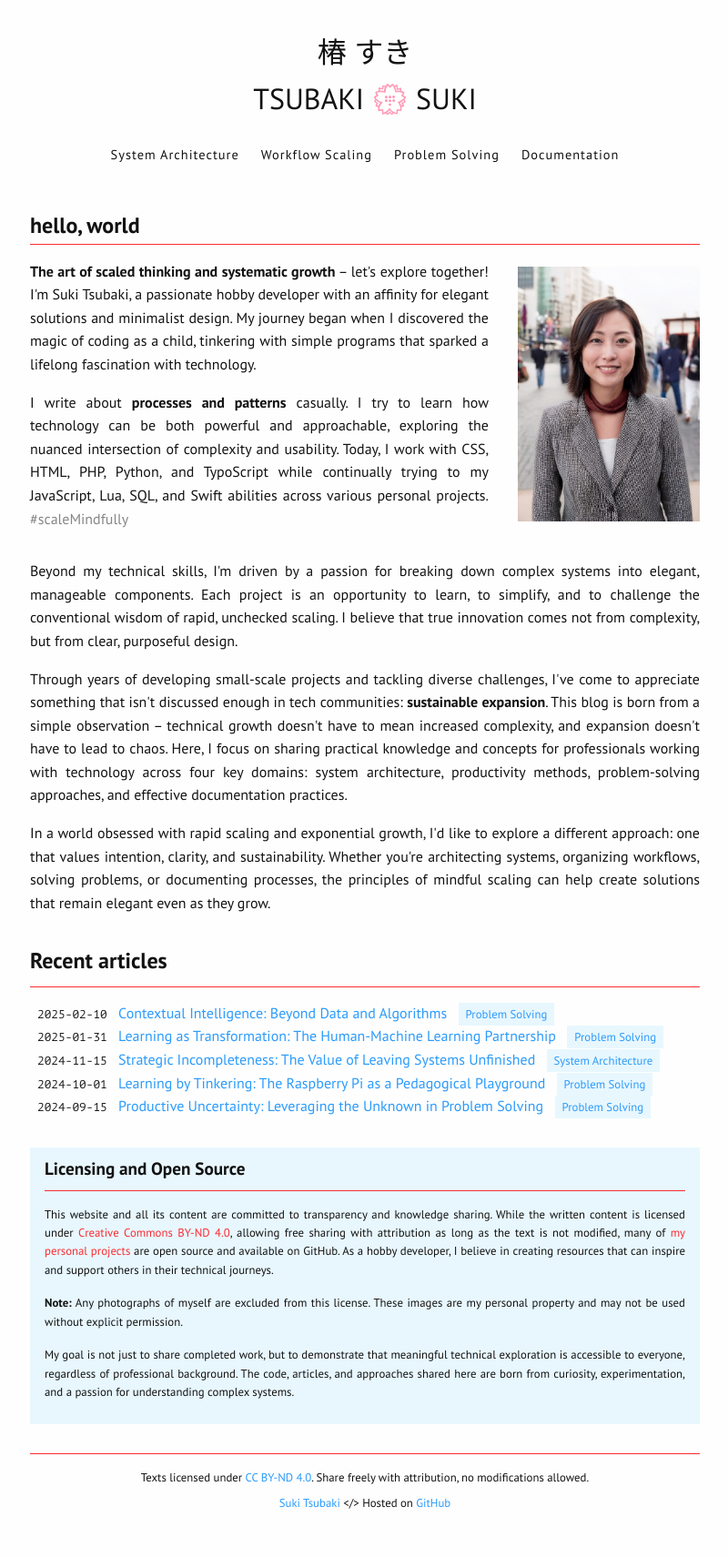
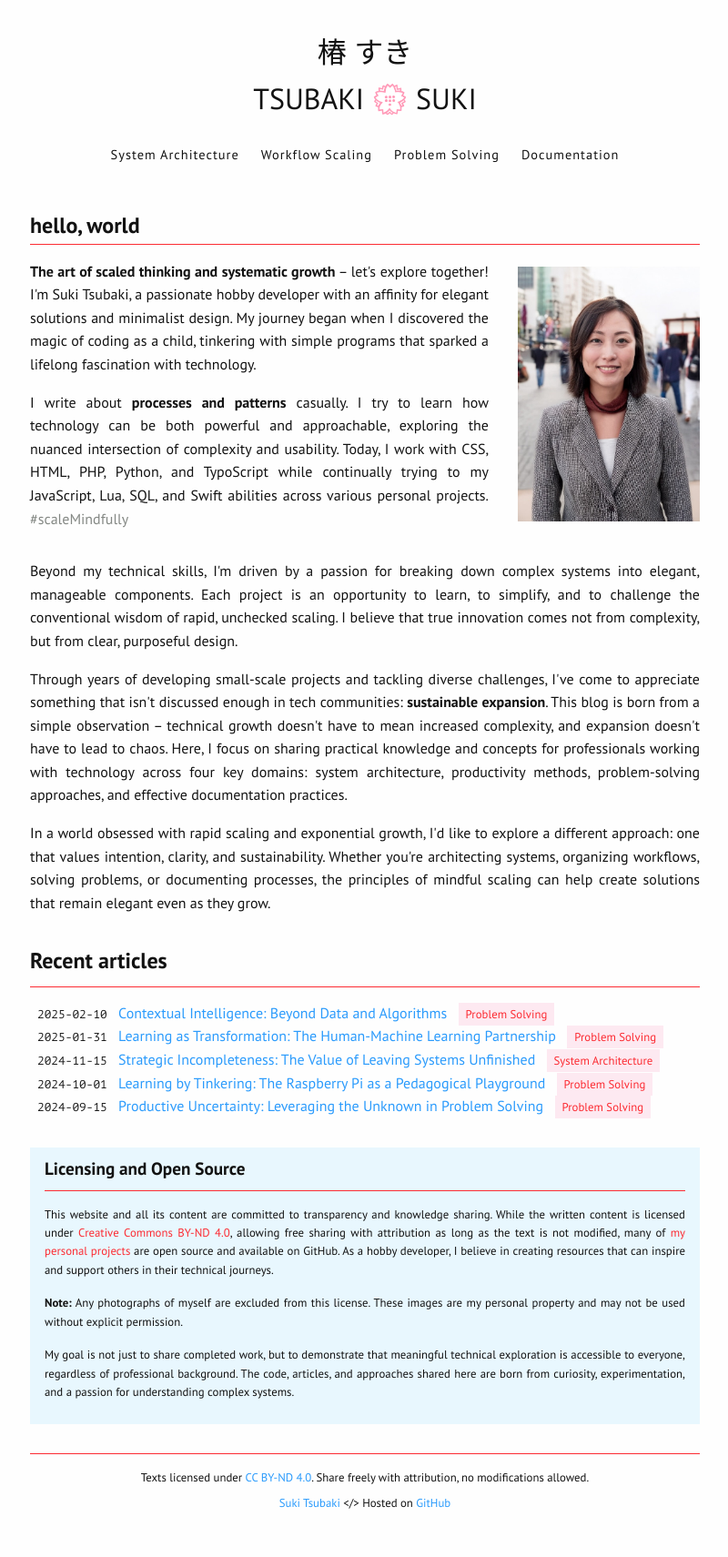
Before and after one commit to sukitsubaki/sukitsubaki.github.io, a Jekyll site: the page built from index.html, in a window 1280 px wide. Shown: the whole page at 91% size, without its empty margins (239-1039 px from the left). Built offline with Jekyll 4.4.1, drawn with Linux system fonts in a browser that asks for light colours.

Commit message:
change post-list__scope link color

```diff
--- a/assets/css/modules/post.css
+++ b/assets/css/modules/post.css
@@ -94,13 +94,13 @@
 
 .post-list__scope a {
     font-size: var(--text-xs);
-    background-color: var(--color-secondary-light);
+    background-color: var(--color-primary-light);
     padding: var(--spacing-xxs) var(--spacing-xs);
     border-radius: 0;
-    color: var(--color-secondary);
+    color: var(--color-primary);
 }
 
 .post-list__scope a:hover {
-    background-color: var(--color-secondary);
+    background-color: var(--color-primary);
     color: var(--color-white);
 }
```
